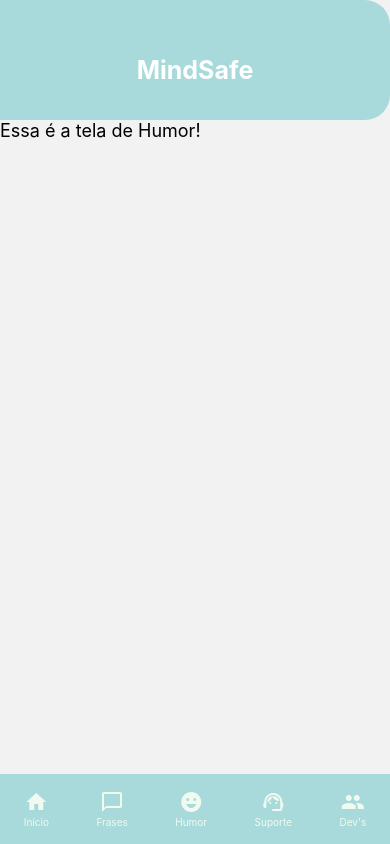
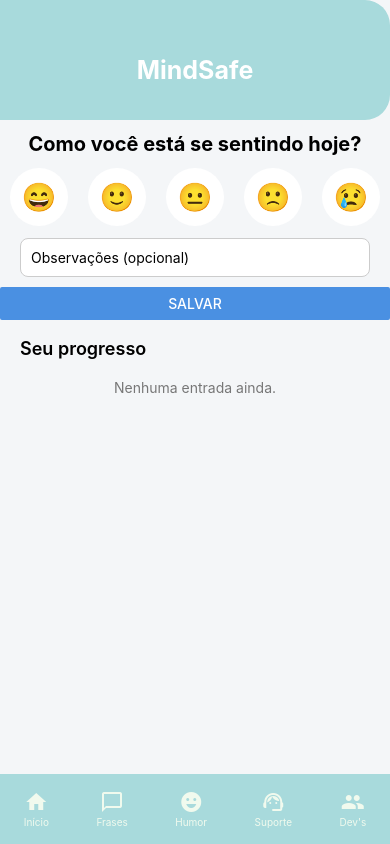
Before and after one commit to Murillo77/CP2-MOBILE, a React Native app in the folder cp2/: screen /Humor in a window 390 px wide. Built offline with nearby package versions, Linux system fonts and the light colour scheme.

Commit message:
formulario criado

```diff
--- a/cp2/package.json
+++ b/cp2/package.json
@@ -10,6 +10,7 @@
   },
   "dependencies": {
     "@expo/metro-runtime": "~4.0.1",
+    "@react-native-async-storage/async-storage": "^2.1.2",
     "@react-navigation/native": "^7.1.6",
     "@react-navigation/native-stack": "^7.3.10",
     "expo": "~52.0.43",
--- a/cp2/telas/Humor/Humor.js
+++ b/cp2/telas/Humor/Humor.js
@@ -1,22 +1,150 @@
-import { View, Text, StyleSheet } from 'react-native';
+import React, { useState, useEffect } from 'react';
+import {
+  View,
+  Text,
+  StyleSheet,
+  TextInput,
+  Button,
+  FlatList,
+  Image,
+  TouchableOpacity,
+} from 'react-native';
+import AsyncStorage from '@react-native-async-storage/async-storage';
+import Header from '../../src/components/Header/Header';
 import Rodape from '../../src/components/Rodape/Rodape';
-import Header from '../../src/components/Header/Header';
+
+const moodOptions = [
+  { id: 1, label: '😄', value: 'Muito feliz' },
+  { id: 2, label: '🙂', value: 'Feliz' },
+  { id: 3, label: '😐', value: 'Neutro' },
+  { id: 4, label: '🙁', value: 'Triste' },
+  { id: 5, label: '😢', value: 'Muito triste' },
+];
 
 export default function Humor() {
+  const [mood, setMood] = useState(null);
+  const [note, setNote] = useState('');
+  const [history, setHistory] = useState([]);
+
+  useEffect(() => {
+    (async () => {
+      const json = await AsyncStorage.getItem('humorHistorico');
+      if (json) setHistory(JSON.parse(json));
+    })();
+  }, []);
+
+  const salvarEntrada = async () => {
+    if (!mood) return;
+    const novaEntrada = {
+      id: Date.now().toString(),
+      mood,
+      note,
+      date: new Date().toLocaleDateString('pt-BR'),
+    };
+    const novoHist = [novaEntrada, ...history];
+    setHistory(novoHist);
+    await AsyncStorage.setItem('humorHistorico', JSON.stringify(novoHist));
+    // limpa form
+    setMood(null);
+    setNote('');
+  };
+
   return (
     <View style={styles.container}>
-      <Header/>
-      <Text style={styles.texto}>Essa é a tela de Humor!</Text>
-      <Rodape/>
+      <Header />
+
+      <Text style={styles.titulo}>Como você está se sentindo hoje?</Text>
+
+      <View style={styles.moodRow}>
+        {moodOptions.map(opt => (
+          <TouchableOpacity
+            key={opt.id}
+            style={[
+              styles.moodBtn,
+              mood === opt.value && styles.moodBtnAtivo,
+            ]}
+            onPress={() => setMood(opt.value)}>
+            <Text style={styles.moodEmoji}>{opt.label}</Text>
+          </TouchableOpacity>
+        ))}
+      </View>
+
+      <TextInput
+        style={styles.input}
+        placeholder="Observações (opcional)"
+        value={note}
+        onChangeText={setNote}
+      />
+
+      <Button title="Salvar" onPress={salvarEntrada} color="#4A90E2" />
+
+      <Text style={styles.subtitulo}>Seu progresso</Text>
+      <FlatList
+        data={history}
+        keyExtractor={item => item.id}
+        contentContainerStyle={{ paddingBottom: 80 }}
+        renderItem={({ item }) => (
+          <View style={styles.item}>
+            <Text style={styles.itemEmoji}>
+              {moodOptions.find(m => m.value === item.mood)?.label}
+            </Text>
+            <View style={styles.itemTextBox}>
+              <Text style={styles.itemTexto}>{item.mood}</Text>
+              {item.note ? <Text style={styles.itemNota}>{item.note}</Text> : null}
+              <Text style={styles.itemData}>{item.date}</Text>
+            </View>
+          </View>
+        )}
+        ListEmptyComponent={<Text style={styles.vazio}>Nenhuma entrada ainda.</Text>}
+      />
+
+      <Rodape />
     </View>
   );
 }
 
 const styles = StyleSheet.create({
-  container: {
-    flex: 1,
+  container: { flex: 1, backgroundColor: '#F4F6F8' },
+  banner: { width: '100%', height: 140, resizeMode: 'cover' },
+  titulo: {
+    fontSize: 20,
+    fontWeight: 'bold',
+    textAlign: 'center',
+    marginVertical: 12,
   },
-  texto: {
-    fontSize: 18,
+  moodRow: { flexDirection: 'row', justifyContent: 'space-around', marginBottom: 12 },
+  moodBtn: {
+    padding: 12,
+    borderRadius: 30,
+    backgroundColor: '#fff',
+    elevation: 2,
   },
+  moodBtnAtivo: { backgroundColor: '#CDEAFE' },
+  moodEmoji: { fontSize: 28 },
+  input: {
+    marginHorizontal: 20,
+    marginBottom: 10,
+    padding: 10,
+    borderWidth: 1,
+    borderRadius: 8,
+    borderColor: '#ccc',
+    backgroundColor: '#fff',
+  },
+  subtitulo: { fontSize: 18, fontWeight: '600', marginLeft: 20, marginTop: 18 },
+  item: {
+    flexDirection: 'row',
+    alignItems: 'center',
+    marginHorizontal: 20,
+    marginTop: 10,
+    backgroundColor: '#fff',
+    borderRadius: 10,
+    padding: 12,
+    elevation: 1,
+  },
+  itemEmoji: { fontSize: 28, marginRight: 12 },
+  itemTextBox: { flex: 1 },
+  itemTexto: { fontSize: 16, fontWeight: '600' },
+  itemNota: { fontSize: 14, color: '#555' },
+  itemData: { fontSize: 12, color: '#888' },
+  vazio: { textAlign: 'center', marginTop: 20, color: '#777' },
 });
```
Also changed, not shown: 1 other file (tests, documents, lock files or other folders).
